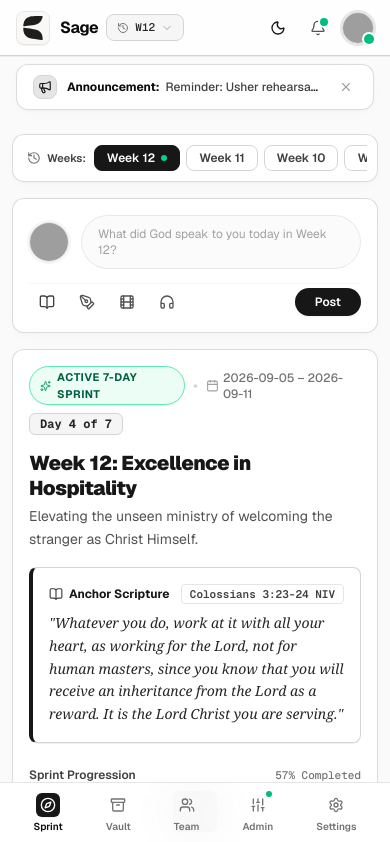
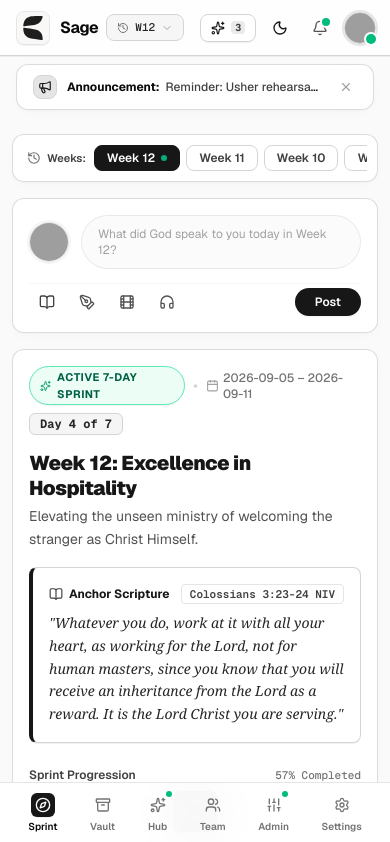
Before and after one commit to Amani-Ishimwe/nurture, a Next.js app: page / in a window 390 px wide. Shown: the top 842 px of the page. Built offline with nearby package versions, Linux system fonts and the light colour scheme; grey boxes are pictures that could not be loaded.

Commit message:
enhanced responsiveness

```diff
--- a/src/app/layout.tsx
+++ b/src/app/layout.tsx
@@ -1,4 +1,6 @@
 import type { Metadata, Viewport } from 'next'
+// Next.js processes this global stylesheet at build time.
+// @ts-expect-error No TypeScript declarations are emitted for global CSS side-effect imports.
 import './globals.css'
 import { ThemeProvider } from '@/context/ThemeContext'
 
--- a/src/app/page.tsx
+++ b/src/app/page.tsx
@@ -69,6 +69,7 @@ function SageApp() {
   const [currentTab, setCurrentTab] = useState<NavTab>('feed')
   const [selectedMinistry, setSelectedMinistry] = useState<CommunityMinistry>(mockMinistries[0])
   const [isAdminMode, setIsAdminMode] = useState<boolean>(true)
+  const [isRightDrawerOpen, setIsRightDrawerOpen] = useState<boolean>(false)
 
   // User Profile & Workspace Settings State
   const [userProfile, setUserProfile] = useState<UserProfileSettings>({
@@ -299,7 +300,7 @@ function SageApp() {
 
       {/* ── 1. TOP NAVBAR (Bounded max-width, never touches screen edges) ── */}
       <header className="fixed top-0 left-0 right-0 z-40 h-14 bg-white/80 dark:bg-[#0f0f12]/85 backdrop-blur-xl border-b border-neutral-300 dark:border-neutral-800 shadow-2xs transition-colors">
-        <div className="max-w-[1280px] w-full mx-auto h-full px-4 sm:px-6 flex items-center justify-between gap-4">
+        <div className="max-w-7xl w-full mx-auto h-full px-4 sm:px-6 flex items-center justify-between gap-4">
 
           {/* Left: Brand Identity with Sage Logo + Interactive Week Selector */}
           <div className="flex items-center gap-2.5 shrink-0">
@@ -484,6 +485,21 @@ function SageApp() {
               <span>5d Streak</span>
             </div>
 
+            {/* Study Hub & Resources Button on Tablet & Mobile (< xl) */}
+            <button
+              type="button"
+              onClick={() => setIsRightDrawerOpen(true)}
+              className="xl:hidden flex items-center gap-1.5 px-2.5 py-1.5 rounded-lg bg-white/80 dark:bg-neutral-900/80 hover:bg-neutral-100 dark:hover:bg-neutral-800 border border-neutral-300 dark:border-neutral-800 text-xs font-semibold text-neutral-800 dark:text-neutral-200 transition-all cursor-pointer shadow-2xs"
+              title="Open Study Hub & Resources"
+              aria-label="Open Study Hub and Resources"
+            >
+              <Sparkles className="w-3.5 h-3.5 text-neutral-900 dark:text-neutral-100" />
+              <span className="hidden sm:inline">Study Hub</span>
+              <span className="text-[10px] font-mono px-1 py-0.2 rounded bg-neutral-200/80 dark:bg-neutral-800 text-neutral-700 dark:text-neutral-300 font-bold">
+                {pinnedResources.length}
+              </span>
+            </button>
+
             {/* Dark/Light Theme Toggle */}
             <button
               type="button"
@@ -533,7 +549,7 @@ function SageApp() {
 
       {/* ── 2. FLOATING ANNOUNCEMENT BANNER (Clean Monochrome State) ── */}
       {announcement.isActive && !isBannerDismissed && (
-        <div className="max-w-[1280px] w-full mx-auto px-4 sm:px-6 pt-16">
+        <div className="max-w-7xl w-full mx-auto px-4 sm:px-6 pt-16">
           <div className="py-2.5 px-4 rounded-xl text-xs font-medium flex items-center justify-between border glass-card-sharp bg-neutral-100/90 dark:bg-neutral-900/90 border-neutral-300 dark:border-neutral-700 text-neutral-900 dark:text-neutral-100 shadow-2xs">
             <div className="flex items-center gap-2.5 min-w-0 pr-4">
               <span className="p-1 rounded-lg bg-neutral-200 dark:bg-neutral-800 text-neutral-900 dark:text-neutral-100 shrink-0 border border-neutral-300 dark:border-neutral-700">
@@ -556,7 +572,7 @@ function SageApp() {
       )}
 
       {/* ── 3. STRUCTURED 3-COLUMN WORKSPACE CONTAINER ── */}
-      <div className={`flex items-start justify-center max-w-[1280px] mx-auto px-3 sm:px-6 w-full gap-4 lg:gap-5 ${
+      <div className={`flex items-start justify-center max-w-7xl mx-auto px-3 sm:px-6 w-full gap-4 lg:gap-5 ${
         announcement.isActive && !isBannerDismissed ? 'pt-3' : 'pt-16'
       }`}>
 
@@ -578,7 +594,7 @@ function SageApp() {
         />
 
         {/* CENTER FEED (Max-w-[660px], Main Feed Stream) */}
-        <main className="flex-1 w-full max-w-full lg:max-w-[660px] min-w-0 py-3 sm:py-4 space-y-4 pb-24 md:pb-8">
+        <main className="flex-1 w-full max-w-full lg:max-w-165 min-w-0 py-3 sm:py-4 space-y-4 pb-24 md:pb-8">
 
           {/* VIEW: SPRINT FEED */}
           {currentTab === 'feed' && (
@@ -725,6 +741,34 @@ function SageApp() {
                   </div>
                 )}
               </div>
+              {/* Inline Study Hub & Resources on Mobile/Tablet (< xl) */}
+              <div className="xl:hidden mt-8 pt-6 border-t border-neutral-200 dark:border-neutral-800 space-y-3">
+                <div className="flex items-center justify-between">
+                  <div className="flex items-center gap-2">
+                    <span className="p-1.5 rounded-lg bg-neutral-900 dark:bg-white text-white dark:text-neutral-950">
+                      <Sparkles className="w-3.5 h-3.5" />
+                    </span>
+                    <div>
+                      <h3 className="text-sm font-bold text-neutral-900 dark:text-white">
+                        Study Hub & Community Pulse
+                      </h3>
+                      <p className="text-[11px] text-neutral-500 dark:text-neutral-400">
+                        Featured sprint, discussions, pulse leaderboard & guides
+                      </p>
+                    </div>
+                  </div>
+                  <span className="text-[10px] font-mono text-neutral-400 dark:text-neutral-500 hidden sm:inline">
+                    Week {activeSprint.sprintNumber}
+                  </span>
+                </div>
+
+                <RightUtilityRail
+                  sprint={activeSprint}
+                  pinnedResources={pinnedResources}
+                  onOpenResource={handleOpenResource}
+                  isInline={true}
+                />
+              </div>
             </>
           )}
 
@@ -822,6 +866,22 @@ function SageApp() {
 
         <button
           type="button"
+          onClick={() => setIsRightDrawerOpen(true)}
+          className={`flex flex-col items-center gap-0.5 py-1 px-2.5 rounded-lg text-[10px] font-semibold transition-all cursor-pointer ${
+            isRightDrawerOpen
+              ? 'text-neutral-950 dark:text-white font-bold'
+              : 'text-neutral-500 dark:text-neutral-400 hover:text-neutral-900 dark:hover:text-white'
+          }`}
+        >
+          <div className={`p-1 rounded-md transition-colors relative ${isRightDrawerOpen ? 'bg-neutral-900 text-white dark:bg-white dark:text-neutral-950 shadow-2xs' : ''}`}>
+            <Sparkles className="w-4 h-4" />
+            <span className="absolute -top-0.5 -right-0.5 w-1.5 h-1.5 rounded-full bg-emerald-500 ring-1 ring-white dark:ring-neutral-900" />
+          </div>
+          <span>Hub</span>
+        </button>
+
+        <button
+          type="button"
           onClick={() => setCurrentTab('roster')}
           className={`flex flex-col items-center gap-0.5 py-1 px-3 rounded-lg text-[10px] font-semibold transition-all cursor-pointer ${
             currentTab === 'roster'
@@ -869,6 +929,31 @@ function SageApp() {
         </button>
       </nav>
 
+            {/* Slide-over Drawer for Mobile & Tablet Right Section */}
+      {isRightDrawerOpen && (
+        <div className="fixed inset-0 z-50 xl:hidden">
+          {/* Backdrop */}
+          <div
+            onClick={() => setIsRightDrawerOpen(false)}
+            className="fixed inset-0 bg-black/60 backdrop-blur-xs transition-opacity animate-in fade-in"
+          />
+
+          {/* Drawer Panel */}
+          <div className="fixed inset-y-0 right-0 max-w-full w-full sm:w-100 bg-[#fafafa] dark:bg-[#09090b] shadow-2xl border-l border-neutral-300 dark:border-neutral-800 z-10 flex flex-col overflow-y-auto animate-in slide-in-from-right duration-200">
+            <RightUtilityRail
+              sprint={activeSprint}
+              pinnedResources={pinnedResources}
+              onOpenResource={(res) => {
+                setIsRightDrawerOpen(false)
+                handleOpenResource(res)
+              }}
+              isDrawer={true}
+              onClose={() => setIsRightDrawerOpen(false)}
+            />
+          </div>
+        </div>
+      )}
+
       {/* Media Modal */}
       <MediaModal card={activeMediaCard} onClose={() => setActiveMediaCard(null)} />
 
--- a/src/components/AdminCommandCenter.tsx
+++ b/src/components/AdminCommandCenter.tsx
@@ -193,7 +193,7 @@ ${pinnedPosts.map((p) => `- **${p.author.name} (${p.author.role}):** "${p.conten
       <div className="flex items-center gap-1.5 p-1 rounded-lg glass-panel-sharp border border-neutral-300 dark:border-neutral-800 overflow-x-auto">
         <button
           onClick={() => setActiveAdminTab('sprint')}
-          className={`flex-1 min-w-[130px] py-2 px-3 rounded-md text-xs font-semibold flex items-center justify-center gap-2 transition-all cursor-pointer ${
+          className={`flex-1 min-w-32.5 py-2 px-3 rounded-md text-xs font-semibold flex items-center justify-center gap-2 transition-all cursor-pointer ${
             activeAdminTab === 'sprint'
               ? 'bg-neutral-900 dark:bg-white text-white dark:text-neutral-950 shadow-xs'
               : 'text-neutral-600 dark:text-neutral-400 hover:text-neutral-900 dark:hover:text-white'
@@ -205,7 +205,7 @@ ${pinnedPosts.map((p) => `- **${p.author.name} (${p.author.role}):** "${p.conten
 
         <button
           onClick={() => setActiveAdminTab('meeting')}
-          className={`flex-1 min-w-[130px] py-2 px-3 rounded-md text-xs font-semibold flex items-center justify-center gap-2 transition-all cursor-pointer ${
+          className={`flex-1 min-w-32.5 py-2 px-3 rounded-md text-xs font-semibold flex items-center justify-center gap-2 transition-all cursor-pointer ${
             activeAdminTab === 'meeting'
               ? 'bg-neutral-900 dark:bg-white text-white dark:text-neutral-950 shadow-xs'
               : 'text-neutral-600 dark:text-neutral-400 hover:text-neutral-900 dark:hover:text-white'
@@ -217,7 +217,7 @@ ${pinnedPosts.map((p) => `- **${p.author.name} (${p.author.role}):** "${p.conten
 
         <button
           onClick={() => setActiveAdminTab('moderation')}
-          className={`flex-1 min-w-[130px] py-2 px-3 rounded-md text-xs font-semibold flex items-center justify-center gap-2 transition-all cursor-pointer ${
+          className={`flex-1 min-w-32.5 py-2 px-3 rounded-md text-xs font-semibold flex items-center justify-center gap-2 transition-all cursor-pointer ${
             activeAdminTab === 'moderation'
               ? 'bg-neutral-900 dark:bg-white text-white dark:text-neutral-950 shadow-xs'
               : 'text-neutral-600 dark:text-neutral-400 hover:text-neutral-900 dark:hover:text-white'
@@ -229,7 +229,7 @@ ${pinnedPosts.map((p) => `- **${p.author.name} (${p.author.role}):** "${p.conten
 
         <button
           onClick={() => setActiveAdminTab('analytics')}
-          className={`flex-1 min-w-[130px] py-2 px-3 rounded-md text-xs font-semibold flex items-center justify-center gap-2 transition-all cursor-pointer ${
+          className={`flex-1 min-w-32.5 py-2 px-3 rounded-md text-xs font-semibold flex items-center justify-center gap-2 transition-all cursor-pointer ${
             activeAdminTab === 'analytics'
               ? 'bg-neutral-900 dark:bg-white text-white dark:text-neutral-950 shadow-xs'
               : 'text-neutral-600 dark:text-neutral-400 hover:text-neutral-900 dark:hover:text-white'
--- a/src/components/RightUtilityRail.tsx
+++ b/src/components/RightUtilityRail.tsx
@@ -15,7 +15,8 @@ import {
   Clock,
   Sparkles,
   TrendingUp,
-  Share2
+  Share2,
+  X
 } from 'lucide-react'
 import { Sprint, PinnedResource } from '../types/sprint'
 import { mockAuthors, initialReflectionCards } from '../data/mockSprintData'
@@ -24,12 +25,18 @@ interface RightUtilityRailProps {
   sprint: Sprint
   pinnedResources: PinnedResource[]
   onOpenResource: (resource: PinnedResource) => void
+  isInline?: boolean
+  isDrawer?: boolean
+  onClose?: () => void
 }
 
 export const RightUtilityRail: React.FC<RightUtilityRailProps> = ({
   sprint,
   pinnedResources,
   onOpenResource,
+  isInline,
+  isDrawer,
+  onClose,
 }) => {
   const [upvotes, setUpvotes] = useState(24)
   const [hasUpvoted, setHasUpvoted] = useState(false)
@@ -42,8 +49,8 @@ export const RightUtilityRail: React.FC<RightUtilityRailProps> = ({
     setHasUpvoted(!hasUpvoted)
   }
 
-  return (
-    <aside className="hidden xl:flex flex-col gap-4 w-72 2xl:w-80 shrink-0 sticky top-18 h-[calc(100vh-5.5rem)] px-4 py-4 glass-panel-sharp border border-neutral-300 dark:border-neutral-800 rounded-xl overflow-y-auto select-none shadow-2xs transition-colors">
+  const contentSections = (
+    <div className="flex flex-col gap-4">
 
       {/* SECTION 1: Featured Sprint of the Day */}
       <div>
@@ -250,6 +257,48 @@ export const RightUtilityRail: React.FC<RightUtilityRailProps> = ({
           })}
         </div>
       </div>
+    </div>
+  )
+
+  if (isInline) {
+    return (
+      <div className="w-full flex flex-col gap-4 p-4 sm:p-5 glass-card-sharp border border-neutral-300 dark:border-neutral-800 rounded-xl select-none shadow-2xs transition-colors">
+        {contentSections}
+      </div>
+    )
+  }
+
+  if (isDrawer) {
+    return (
+      <div className="w-full flex flex-col gap-4 p-4 sm:p-5 select-none overflow-y-auto">
+        <div className="flex items-center justify-between pb-3 border-b border-neutral-200 dark:border-neutral-800">
+          <div className="flex items-center gap-2">
+            <span className="p-1 rounded-lg bg-neutral-900 dark:bg-white text-white dark:text-neutral-950">
+              <Sparkles className="w-3.5 h-3.5" />
+            </span>
+            <h3 className="text-sm font-bold text-neutral-900 dark:text-white">
+              Study Hub & Resources
+            </h3>
+          </div>
+          {onClose && (
+            <button
+              type="button"
+              onClick={onClose}
+              className="p-1.5 rounded-lg hover:bg-neutral-100 dark:hover:bg-neutral-800 text-neutral-400 hover:text-neutral-900 dark:hover:text-white transition-colors cursor-pointer"
+              title="Close panel"
+            >
+              <X className="w-4 h-4" />
+            </button>
+          )}
+        </div>
+        {contentSections}
+      </div>
+    )
+  }
+
+  return (
+    <aside className="hidden xl:flex flex-col gap-4 w-72 2xl:w-80 shrink-0 sticky top-18 h-[calc(100vh-5.5rem)] px-4 py-4 glass-panel-sharp border border-neutral-300 dark:border-neutral-800 rounded-xl overflow-y-auto select-none shadow-2xs transition-colors">
+      {contentSections}
     </aside>
   )
 }
--- a/src/components/SettingsView.tsx
+++ b/src/components/SettingsView.tsx
@@ -188,7 +188,7 @@ export const SettingsView: React.FC<SettingsViewProps> = ({
         <button
           type="button"
           onClick={() => setActiveTab('profile')}
-          className={`flex-1 min-w-[120px] py-2 px-3 rounded-md text-xs font-semibold flex items-center justify-center gap-2 transition-all cursor-pointer ${
+          className={`flex-1 min-w-30 py-2 px-3 rounded-md text-xs font-semibold flex items-center justify-center gap-2 transition-all cursor-pointer ${
             activeTab === 'profile'
               ? 'bg-neutral-900 dark:bg-white text-white dark:text-neutral-950 shadow-xs'
               : 'text-neutral-600 dark:text-neutral-400 hover:text-neutral-900 dark:hover:text-white hover:bg-neutral-100 dark:hover:bg-neutral-800'
@@ -201,7 +201,7 @@ export const SettingsView: React.FC<SettingsViewProps> = ({
         <button
           type="button"
           onClick={() => setActiveTab('appearance')}
-          className={`flex-1 min-w-[120px] py-2 px-3 rounded-md text-xs font-semibold flex items-center justify-center gap-2 transition-all cursor-pointer ${
+          className={`flex-1 min-w-30 py-2 px-3 rounded-md text-xs font-semibold flex items-center justify-center gap-2 transition-all cursor-pointer ${
             activeTab === 'appearance'
               ? 'bg-neutral-900 dark:bg-white text-white dark:text-neutral-950 shadow-xs'
               : 'text-neutral-600 dark:text-neutral-400 hover:text-neutral-900 dark:hover:text-white hover:bg-neutral-100 dark:hover:bg-neutral-800'
@@ -214,7 +214,7 @@ export const SettingsView: React.FC<SettingsViewProps> = ({
         <button
           type="button"
           onClick={() => setActiveTab('workspace')}
-          className={`flex-1 min-w-[120px] py-2 px-3 rounded-md text-xs font-semibold flex items-center justify-center gap-2 transition-all cursor-pointer ${
+          className={`flex-1 min-w-30 py-2 px-3 rounded-md text-xs font-semibold flex items-center justify-center gap-2 transition-all cursor-pointer ${
             activeTab === 'workspace'
               ? 'bg-neutral-900 dark:bg-white text-white dark:text-neutral-950 shadow-xs'
               : 'text-neutral-600 dark:text-neutral-400 hover:text-neutral-900 dark:hover:text-white hover:bg-neutral-100 dark:hover:bg-neutral-800'
@@ -227,7 +227,7 @@ export const SettingsView: React.FC<SettingsViewProps> = ({
         <button
           type="button"
           onClick={() => setActiveTab('notifications')}
-          className={`flex-1 min-w-[120px] py-2 px-3 rounded-md text-xs font-semibold flex items-center justify-center gap-2 transition-all cursor-pointer ${
+          className={`flex-1 min-w-30 py-2 px-3 rounded-md text-xs font-semibold flex items-center justify-center gap-2 transition-all cursor-pointer ${
             activeTab === 'notifications'
               ? 'bg-neutral-900 dark:bg-white text-white dark:text-neutral-950 shadow-xs'
               : 'text-neutral-600 dark:text-neutral-400 hover:text-neutral-900 dark:hover:text-white hover:bg-neutral-100 dark:hover:bg-neutral-800'
```
